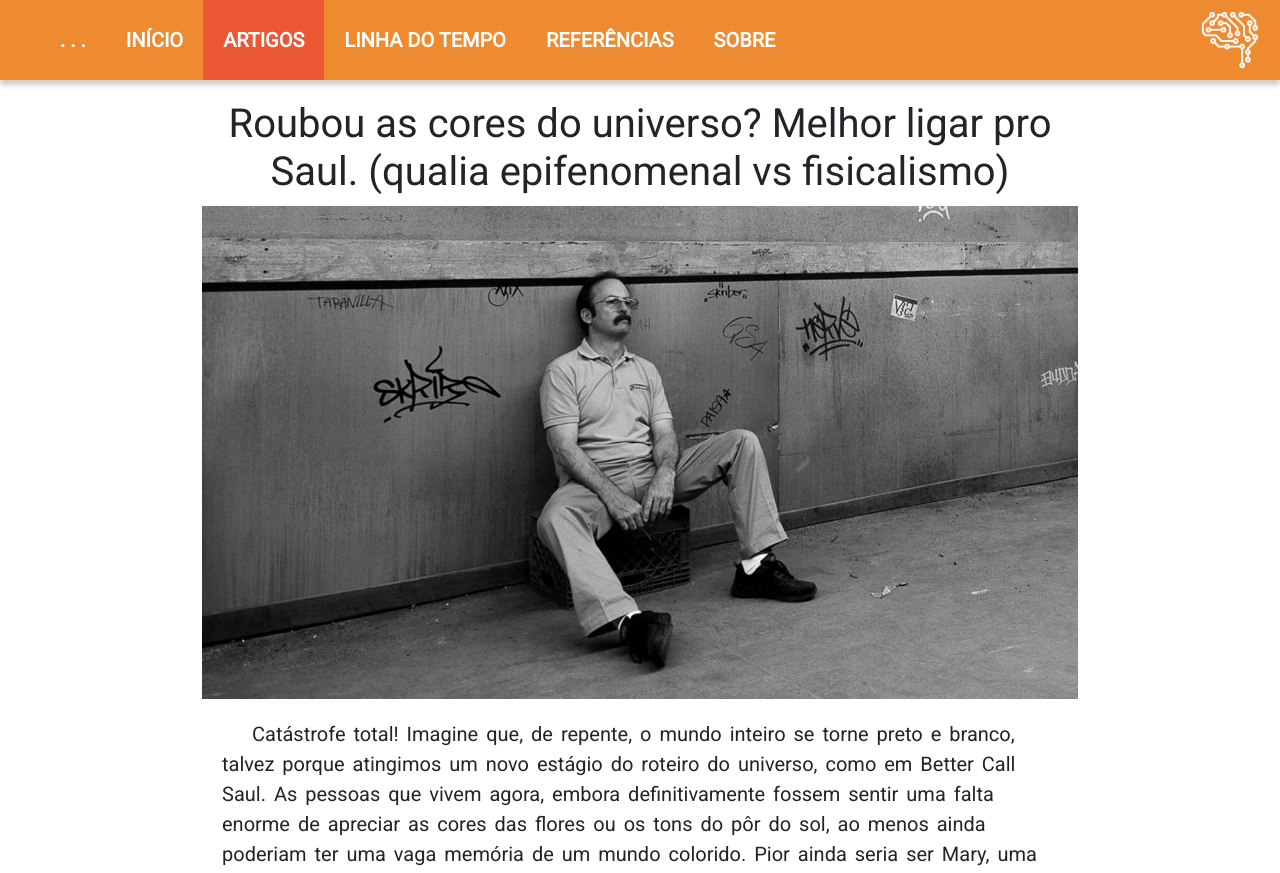
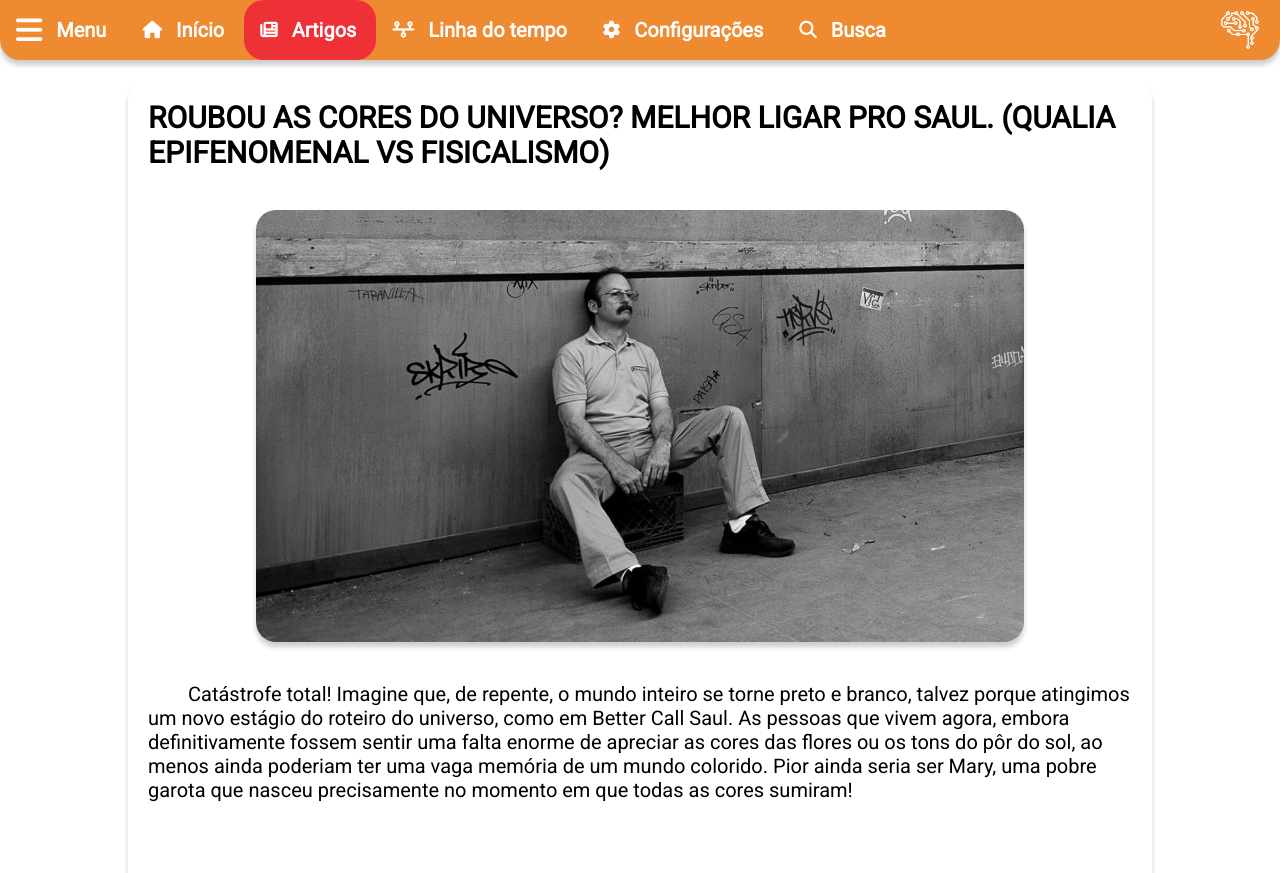
Before and after one commit to Bruno-Ed-cs/Prometeu, a PHP site: page /artigo_y.html in a window 1280 px wide. Shown: the top 873 px of the page. Run offline with PHP 8.4, Linux system fonts and the light colour scheme; some libraries are stand-ins or nearby versions.

Commit message:
Add files via upload

```diff
--- a/prometeu/artigo_y.html
+++ b/prometeu/artigo_y.html
@@ -5,59 +5,91 @@
     <meta charset="UTF-8">
     <meta name="viewport" content="width=device-width, initial-scale=1.0">
     <link rel="stylesheet" href="https://fonts.googleapis.com/css?family=Roboto">
-    <!--Links das bibliotecas do bootstrap-->
-    <script src="https://cdn.jsdelivr.net/npm/bootstrap@5.2.0/dist/js/bootstrap.bundle.min.js" integrity="sha384-A3rJD856KowSb7dwlZdYEkO39Gagi7vIsF0jrRAoQmDKKtQBHUuLZ9AsSv4jD4Xa" crossorigin="anonymous"></script>
-    <link href="https://cdn.jsdelivr.net/npm/bootstrap@5.2.0/dist/css/bootstrap.min.css" rel="stylesheet" integrity="sha384-gH2yIJqKdNHPEq0n4Mqa/HGKIhSkIHeL5AyhkYV8i59U5AR6csBvApHHNl/vI1Bx" crossorigin="anonymous">
-    <title>Prometeu</title>
-    <link rel="stylesheet" href="estilo_geral.css">
+    <script src="https://kit.fontawesome.com/a4134bbe98.js" crossorigin="anonymous"></script>
+    <script src="insteractions.js"></script>
+    <link rel="stylesheet" href="main_style.css">
     <link rel="icon" href="imagens/iconepag-red.png">
 </head>
 
 <body>
 
-    <!--Menu do topo-->
-    <header>
-        <div id="top-header">
     <nav>
-            <div id="menu">
-            <ul>
-                <li><a class="botao" data-bs-toggle="collapse" href="#hide" role="button">. . .</a></li>
-                <li><a href="inicio.html">Início</a></li>
-                <li class="selected"><a href="artigos.html">Artigos</a></li>
-                <li><a href="timeline.html">Linha do tempo</a></li>
-                <li><a href="referencias.html">Referências</a></li>
-                <li><a href="sobre.html">Sobre</a></li>
+
+        <li >
+            <a onclick="call_aside()" class="button_menu icon"> <i class="fa-solid fa-bars fa-xl"></i> <p>Menu</p> </a>
+
+        </li>
+        <li><a class="icon" href="inicio.html"><span><i class="fa-solid fa-house fa-sm"></i></span><p>Início</p></a></li>
+        <li class="selected"><a class="icon" href="artigos.html"><i class="fa-solid fa-newspaper fa-sm"></i><p>Artigos</p></a></li>
+        <li><a class="icon" href="timeline.html"><i class="fa-solid fa-timeline fa-sm"></i></i><p>Linha do tempo</p></a></li>
+        <li><a class="icon" onclick="call_config()"><i class="fa-solid fa-gear fa-sm"></i><p>Configurações</p></a></li>
+        <li>
+            <a onclick="call_bar()" class="icon"><i class="fa-solid fa-magnifying-glass fa-sm"></i><p>Busca</p></a>
+            <div class="search_bar" id="bar">
+                <input type="text">
+                <button><i class="fa-solid fa-magnifying-glass fa-lg"></i></button>
+            </div>
+        </li>
         <img id="logo" src="imagens/logopainel.png" alt="logo">
 
-            </ul>
+    </nav>
 
+    <div class="config" id="config_menu">
+        <a class="close_menu icon" onclick="call_config()"><i class="fa-sharp fa-solid fa-circle-xmark fa-lg"></i></a>
+        <h4>Aparência</h4>
+        <div class="themes">
+            <h5>Temas:</h5>
+            <div class="field">
+                <input type="radio" name="themes" id="dark">
+                <label for="dark">Tema escuro</label>
             </div>
-        </nav>
+            <div class="field">
+                <input type="radio" name="themes" id="light" checked="checked">
+                <label for="light">Tema claro</label>
             </div>
-    </header>
+            <div class="field">
+                <input type="radio" name="themes" id="high_contrast">
+                <label for="high_contrast">Alto contraste</label>
+            </div>
+        </div>
+        <!--
+        <div class="font_config">
+            <input type="radio" name="sizes" id="20px">
+            <label for="dark">Tema Escuro</label>
+            <input type="radio" name="sizes" id="light">
+            <label for="light">Tema claro</label>
+            <input type="radio" name="sizes" id="high_contrast">
+            <label for="dark">Alto contraste</label>
+        </div>
+        -->
+    </div>
 
     <!--Menu lateral dos artigos -->
-    <aside class="collapse" id="hide">
-        <div class="nav">
-
-
-            <h4>Colunas</h4>
+    <aside id="side_menu">
+        <div class="top">
+            <h4>Artigos</h4>
+            <a class="icon close_menu" onclick="call_aside()"><i class="fa-sharp fa-solid fa-circle-xmark fa-lg"></i></a>
+        </div>
+        <div class="artigos">
             <a href="artigo_x.html">Qualia</a>
             <a href="artigo_y.html">Epifenomenalismo</a>
             <a href="artigo_z.html">Dualismo</a>
         </div>
-
+        <div class="extras">
+            <a class="icon" href="referencias.html"><i class="fa-solid fa-circle-info fa-sm"></i><p>Referências</p></a>
+            <a class="icon" href="sobre.html"><i class="fa-solid fa-address-card fa-sm"></i><p>Sobre</p></a>
+        </div>
     </aside>
 
     <!--Div dos artigos-->
     <article class="container">
         <h2>Roubou as cores do universo? Melhor ligar pro Saul. (qualia epifenomenal vs fisicalismo) </h2>
-	<img class="card-img-top" src="I1/Saul_Goodman.jpeg" alt="foto de Saul Goodman">
+	<img class="media" src="I1/Saul_Goodman.jpeg" alt="foto de Saul Goodman">
         <p>
 Catástrofe total! Imagine que, de repente, o mundo inteiro se torne preto e branco, talvez porque atingimos um novo estágio do roteiro do universo, como em Better Call Saul. As pessoas que vivem agora, embora definitivamente fossem sentir uma falta enorme de apreciar as cores das flores ou os tons do pôr do sol, ao menos ainda poderiam ter uma vaga memória de um mundo colorido. Pior ainda seria ser Mary, uma pobre garota que nasceu precisamente no momento em que todas as cores sumiram!    </p>
         </p>
 
-	<video width="560" height="315" controls>
+	<video class="media" width="560" height="315" controls>
         <source src="Video/Preto_Branco.mp4" type="video/mp4">
         <source src="Video/Branco_Preto.ogg" type="video/ogg">
         </video>
@@ -86,9 +118,8 @@ Catástrofe total! Imagine que, de repente, o mundo inteiro se torne preto e bra
             O filósofo Daniel Dennett, no entanto, não é convencido tão facilmente pela descoberta de Mary. Ele propõe que ao ler o argumento nós somos levados a subestimar o que significa afirmar que ela conhece todos os fatos físicos sobre as cores, até porque na prática é inimaginável alguém possuir todo o conhecimento possível sobre qualquer coisa.
         </p>
 
-	<div class="row">
 	<div class="card" style="width: 250px;">
-            <img class="card-img-top" src="I1/Daniel_Dennett.jpeg" alt="foto de Daniel Dennett">
+            <img class="card-image" src="I1/Daniel_Dennett.jpeg" alt="foto de Daniel Dennett">
             <div class="card-body">
                 </div>
             <div class="card-footer"><a href=timeline.html>Daniel Dennett</a></div>
@@ -97,12 +128,11 @@ Catástrofe total! Imagine que, de repente, o mundo inteiro se torne preto e bra
 
 
 	<div class="card" style="width: 250px;">
-            <img class="card-img-top" src="I1/Frank_Jackson.jpeg" alt="foto de Frank Jackson">
+            <img class="card-image" src="I1/Frank_Jackson.jpeg" alt="foto de Frank Jackson">
             <div class="card-body">
                 </div>
             <div class="card-footer"><a href=timeline.html>Frank Jackson</a></div>
     </div>
-        <br>
 
 
         <p>
--- a/prometeu/main_style.css
+++ b/prometeu/main_style.css
@@ -4,10 +4,12 @@
 
     --Primary_color: #EE8B31;
     --Secundary_color: #EE3136;
+    --Hover_color: #f72d34a2;
     --Background_color: #FFFFFF;
     --Primary_font_color: #FFFFFF;
     --Secundary_font_color: #000000;
     --Box_shadow: 0px 5px 5px rgba(0, 0, 0, 0.2);
+    --Box_shadow_alt: 0 -10px 10px -10px rgba(0, 0, 0, 0.2);
 
     background-color: var(--Background_color);
     box-sizing: border-box;
@@ -24,33 +26,26 @@ body{
     padding: 0;
 }
 
-nav i{
-    color: var(--Primary_font_color);
-    size: 2rem;
+a{
+    text-decoration: none;
+    color: var(--Secundary_color);
+    font-weight: bold;
 }
 
-nav a{
-    padding: auto;
-}
 
-img, video{
+
+.media{
     height: auto;
     max-width: 100%;
     border-radius: 1rem;
     box-shadow: var(--Box_shadow);
-}
-
-
-nav img{
-    height: 2rem;
-    float: left;
-    display: none;
+    margin: 1rem;
 }
 
 nav{
     display: flex;
     flex-direction: row;
-    justify-content: space-around;
+    justify-content: space-evenly;
     align-items: center;
 
     background-color: var(--Primary_color);
@@ -58,15 +53,59 @@ nav{
     bottom: 0;
     height: 3rem;
     width: 100%;
-    align-items: center;
+    border-radius: 1rem 1rem 0 0;
+    box-shadow: var(--Box_shadow_alt);
 }
 
-li p{
-    display: none;
+i{
+    color: var(--Primary_font_color);
+    size: 2rem;
+    margin: 0.7rem;
 }
 
 nav li{
     list-style-type: none;
+    height: 100%;
+    display: flex;
+    flex-direction: row;
+    align-items: center;
+    justify-content: center;
+}
+
+.icon{
+    display: flex;
+    padding-left: 0;
+    text-decoration: none;
+    display: inline-flex;
+    flex-direction: column;
+    justify-content: center;
+    align-items: center;
+    color: var(--Primary_font_color);
+
+}
+
+nav li:hover{
+    cursor: pointer;
+    background-color: var(--Hover_color);
+    border-radius: 1rem;
+}
+
+nav img{
+    height: 2rem;
+    float: left;
+    display: none;
+    border-radius: 0;
+    box-shadow: none;
+    flex-shrink: 2;
+    align-items: end;
+    margin-right: 1rem;
+}
+
+nav p{
+    display: none;
+    text-decoration: none;
+    color: var(--Primary_font_color);
+    font-size: 0.5rem;
 }
 
 article{
@@ -89,6 +128,273 @@ article h2{
     margin-bottom: 1rem;
 }
 
+.card{
+    display: flex;
+    flex-flow: column;
+    align-items: center;
+    justify-content: center;
+    box-shadow: var(--Box_shadow);
+    border-radius: 1rem;
+    margin: 1rem;
+
+}
+
+.card a{
+    padding: 1rem;
+    color: var(--Primary_font_color);
+    text-decoration: none;
+}
+
+.card-image{
+    border-radius: 1rem 1rem 0 0;
+    margin: 0;
+    height: auto;
+    max-width: 100%;
+
+}
+
+.card-footer {
+    display: flex;
+    justify-items: center;
+    align-items: center;
+    background-color: var(--Primary_color);
+    width: 100%;
+    height: 2rem;
+    border-radius: 0 0 1rem 1rem;
+}
+
+.selected{
+    background-color: var(--Secundary_color);
+    border-radius: 1rem;
+}
+
 aside{
     display: none;
+    flex-flow: column;
+    align-items: center;
+    justify-content: space-between;
+    background-color: var(--Primary_color);
+    height: 80%;
+    position: fixed;
+    bottom: 3rem;
+    margin: 0.3rem;
+    border-radius: 1rem;
+    box-shadow: var(--Box_shadow);
+
 }
+
+.top, .extras{
+    display: flex;
+    flex-flow: row;
+    margin: 1rem;
+    justify-content: space-around;
+}
+
+.close_menu{
+    position: absolute;
+    top: 0;
+    right: 0;
+    margin: 0.5rem 0 0.5rem 0.5rem;
+}
+
+.close_menu:hover{
+    cursor: pointer;
+}
+.top h4{
+    color: var(--Primary_font_color);
+}
+
+.artigos{
+    overflow-y: auto;
+    width: 100%;
+
+}
+
+
+
+.artigos a{
+    padding: 1rem;
+    margin: 0.5rem 0 0.5rem 0;
+    color: var(--Primary_font_color);
+    box-shadow: var(--Box_shadow);
+    display: block;
+    border-radius: 1rem;
+}
+
+.artigos a:hover{
+    background-color: var(--Hover_color);
+}
+
+.extras a{
+    padding: 0.7rem;
+}
+
+.extras a:hover{
+    background-color: var(--Hover_color);
+    border-radius: 1rem;
+}
+
+.search_bar{
+    display: none;
+    align-items: center;
+    justify-content: center;
+    width: 100%;
+    position: fixed;
+    top: 0;
+    right:0 ;
+    background-color: var(--Primary_color);
+    height: 3rem;
+    margin: 0.5rem auto 0.5rem auto;
+    border-radius: 3rem;
+    box-shadow: var(--Box_shadow);
+}
+
+.search_bar input{
+    width: 80%;
+    margin-left: 0.3rem;
+    height: 80%;
+    border-style: none;
+    border-radius: 3rem 0 0 3rem;
+    text-indent: 1rem;
+    font-size: 1rem;
+}
+
+.search_bar button{
+    width: 20%;
+    margin-right: 0.3rem;
+    height: 80%;
+    background-color: var(--Secundary_color);
+    border-style: none;
+    border-radius: 0 3rem 3rem 0;
+}
+
+.search_bar button:hover{
+    cursor: pointer;
+    background-color: var(--Hover_color);
+
+}
+
+.config{
+    position: fixed;
+    bottom: 3rem;
+    left: 0;
+    right: 0;
+    height: 80%;
+    margin: 0.3rem;
+    background-color: var(--Primary_color);
+    box-shadow: var(--Box_shadow);
+    border-radius: 1rem;
+    display: none;
+    flex-flow: column;
+    align-items: center;
+    justify-content: center;
+    overflow-y: auto;
+}
+
+.field{
+    display: block;
+    margin: 0.2rem;
+    background-color: var(--Secundary_color);
+    box-shadow: var(--Box_shadow);
+    border-radius: 1rem;
+    padding: 1rem;
+}
+
+h4, h5{
+    margin: 1rem;
+    color: var(--Primary_font_color);
+}
+
+.field label{
+    color: var(--Primary_font_color);
+}
+
+.field label:checked{
+    color: var(--Secundary_color);
+}
+
+
+
+@media screen and (min-width: 600px){
+    nav p{
+        display: block;
+    }
+
+    .media{
+        width: 75%;
+    }
+
+    .icon{
+        padding: 0.5rem 0.1rem 0.5rem 0.1rem;
+    }
+
+    .config{
+        align-items: start;
+        height: 40%;
+    }
+
+    .field{
+        display: inline-block;
+    }
+
+}
+
+@media screen and (min-width: 1200px) {
+
+    nav{
+        top: 0;
+        justify-content: flex-start;
+        border-radius:  0 0 1rem 1rem;
+        box-shadow: var(--Box_shadow);
+    }
+
+    .icon{
+        flex-flow: row;
+        padding-right: 1rem;
+    }
+
+    nav p{
+        font-size: 1rem;
+    }
+
+    nav img{
+        margin-left: auto;
+        display: block;
+
+    }
+
+    article{
+        margin: 4rem 10% 0 10%;
+        box-shadow: var(--Box_shadow);
+        border-radius: 1rem;
+    }
+
+    article p, article h2, article video, article img{
+        margin: 1rem 1rem 1rem 1rem;
+    }
+
+    aside{
+        top: 3rem;
+        height: 90%;
+        width: 30rem;
+    }
+
+    .search_bar{
+        position: absolute;
+        top: 3rem;
+        width: 45%;
+        margin: 0.2rem;
+    }
+
+    .config{
+        top: 3rem;
+
+    }
+}
+
+@media screen and (min-width: 2000px){
+    :root{
+        font-size: 30px;
+    }
+
+}
```
Also changed, not shown: prometeu/artigo_x.html (+63 -17 lines), prometeu/artigo_z.html (+65 -34 lines), prometeu/insteractions.js (added, +48 -0 lines). Lines whose indentation alone changed are shown as unchanged.
